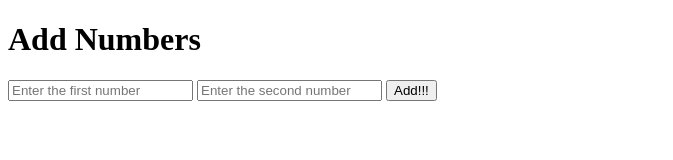
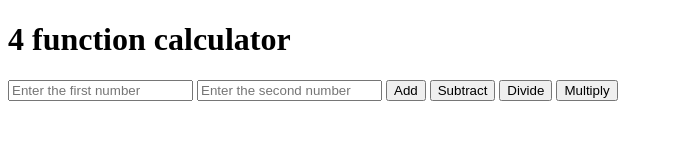
Before and after one commit to indoorforest/JavaScriptCalculator, a plain HTML site: page Calculator.html in a window 1280 px wide. Shown: the whole page, without its empty margins (0-673 px from the left). Drawn offline with Linux system fonts and the light colour scheme.

Commit message:
Now 4 function calculator
Added subtract, divide, mutliply.

```diff
--- a/Calculator.html
+++ b/Calculator.html
@@ -4,10 +4,13 @@
   <title>Calculator</title>
 </head>
 <body>
-  <h1>Add Numbers</h1>
+  <h1>4 function calculator</h1>
   <input type = "text" id="num1" placeholder="Enter the first number" />
   <input type = "text" id="num2" placeholder="Enter the second number" />
-  <button onclick="addNumbers()">Add!!!</button>
+  <button onclick="addNumbers()">Add</button>
+  <button onclick="subtractNumbers()">Subtract</button>
+  <button onclick="multiplyNumbers()">Divide</button>
+  <button onclick="divideNumbers()">Multiply</button>
 
   <h2 id="answer"></h2>
 
--- a/app.js
+++ b/app.js
@@ -1,10 +1,30 @@
-var addNumbers = function() {
+function addNumbers() {
   var num1 = document.getElementById("num1").value;
   var num2 = document.getElementById("num2").value;
   var answer = parseFloat(num1) + parseFloat(num2);
   document.getElementById("answer").innerHTML = answer;
 }
 
+var subtractNumbers = function() {
+  var num1 = document.getElementById("num1").value;
+  var num2 = document.getElementById("num2").value;
+  var answer = parseFloat(num1) - parseFloat(num2);
+  document.getElementById("answer").innerHTML = answer;
+}
+
+var multiplyNumbers = function() {
+  var num1 = document.getElementById("num1").value;
+  var num2 = document.getElementById("num2").value;
+  var answer = parseFloat(num1) * parseFloat(num2);
+  document.getElementById("answer").innerHTML = answer;
+}
+
+var divideNumbers = function() {
+  var num1 = document.getElementById("num1").value;
+  var num2 = document.getElementById("num2").value;
+  var answer = parseFloat(num1) / parseFloat(num2);
+  document.getElementById("answer").innerHTML = answer;
+}
 
 // add nums to an array.  suppose [3,1,4]. num is: 10^ (array.length - i + 1)
 //    * array[i]
```
